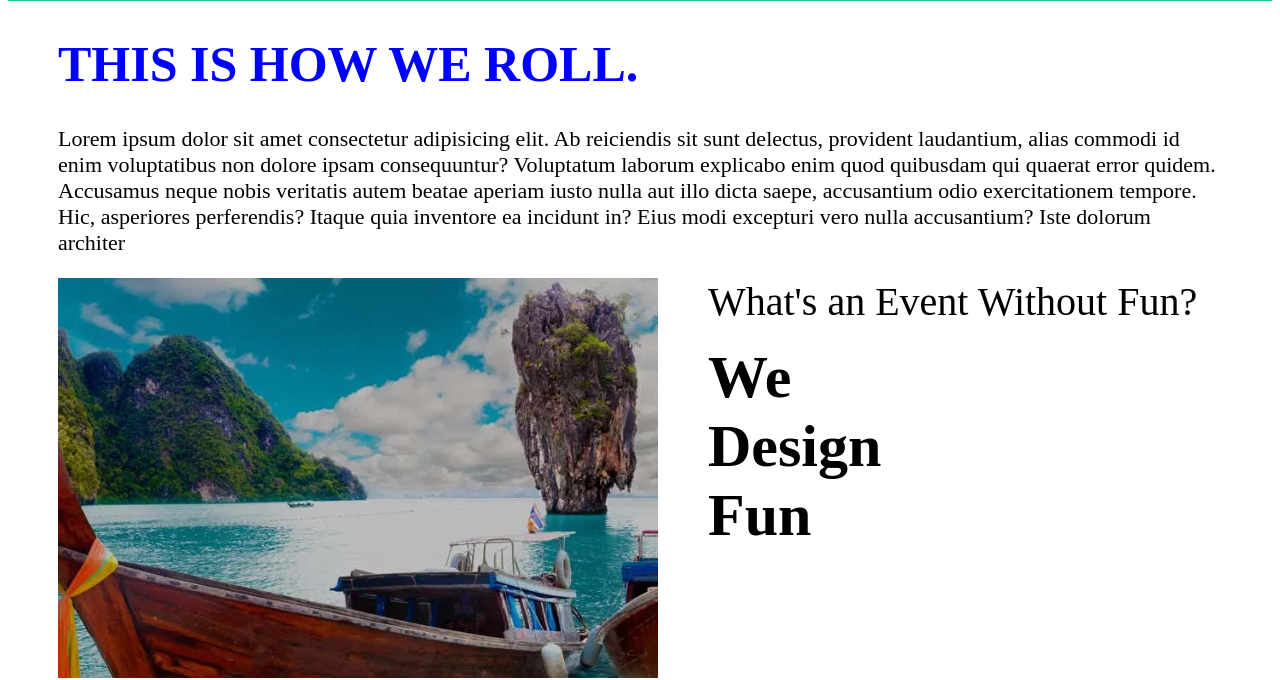
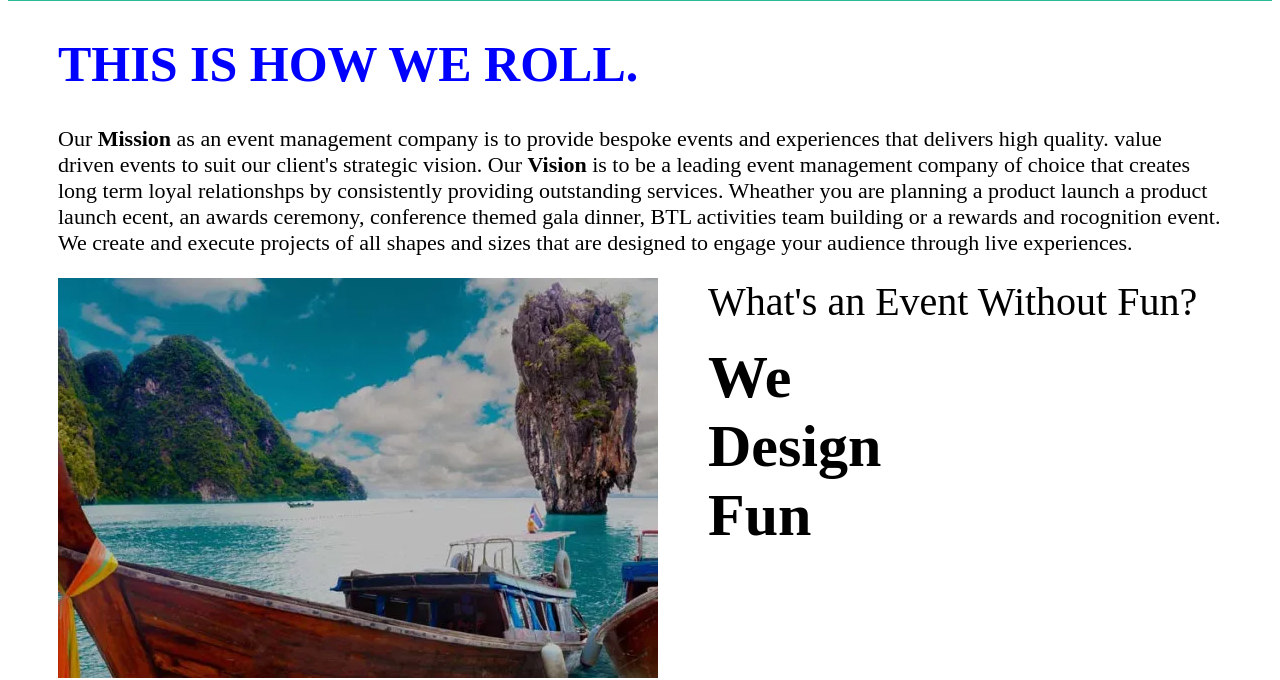
Before and after one commit to PraddyumnYadav/Web_Development_Practice, a plain HTML site: page header_footer.html in a window 1280 px wide. Shown: the part 137-817 px from the top of the page. Drawn offline with Linux system fonts and the light colour scheme.

Commit message:
Add Real Description about the Imaginary Company.

```diff
--- a/header_footer.html
+++ b/header_footer.html
@@ -111,11 +111,7 @@
     </ul>
     <div class="container">
         <h1>THIS IS HOW WE ROLL.</h1>
-        <p>Lorem ipsum dolor sit amet consectetur adipisicing elit. Ab reiciendis sit sunt delectus, provident
-            laudantium, alias commodi id enim voluptatibus non dolore ipsam consequuntur? Voluptatum laborum explicabo
-            enim quod quibusdam qui quaerat error quidem. Accusamus neque nobis veritatis autem beatae aperiam iusto
-            nulla aut illo dicta saepe, accusantium odio exercitationem tempore. Hic, asperiores perferendis? Itaque
-            quia inventore ea incidunt in? Eius modi excepturi vero nulla accusantium? Iste dolorum architer</p>
+        <p>Our <b>Mission</b> as an event management company is to provide bespoke events and experiences that delivers high quality. value driven events to suit our client's strategic vision. Our <b>Vision</b> is to be a leading event management company of choice that creates long term loyal relationshps by consistently providing outstanding services. Wheather you are planning a product launch a product launch ecent, an awards ceremony, conference themed gala dinner, BTL activities team building or a rewards and rocognition event. We create and execute projects of all shapes and sizes that are designed to engage your audience through live experiences.</p>
 
         <div class="sided-item">
             <img src="nature-photography-picture.webp" alt="Natural Image">
```
